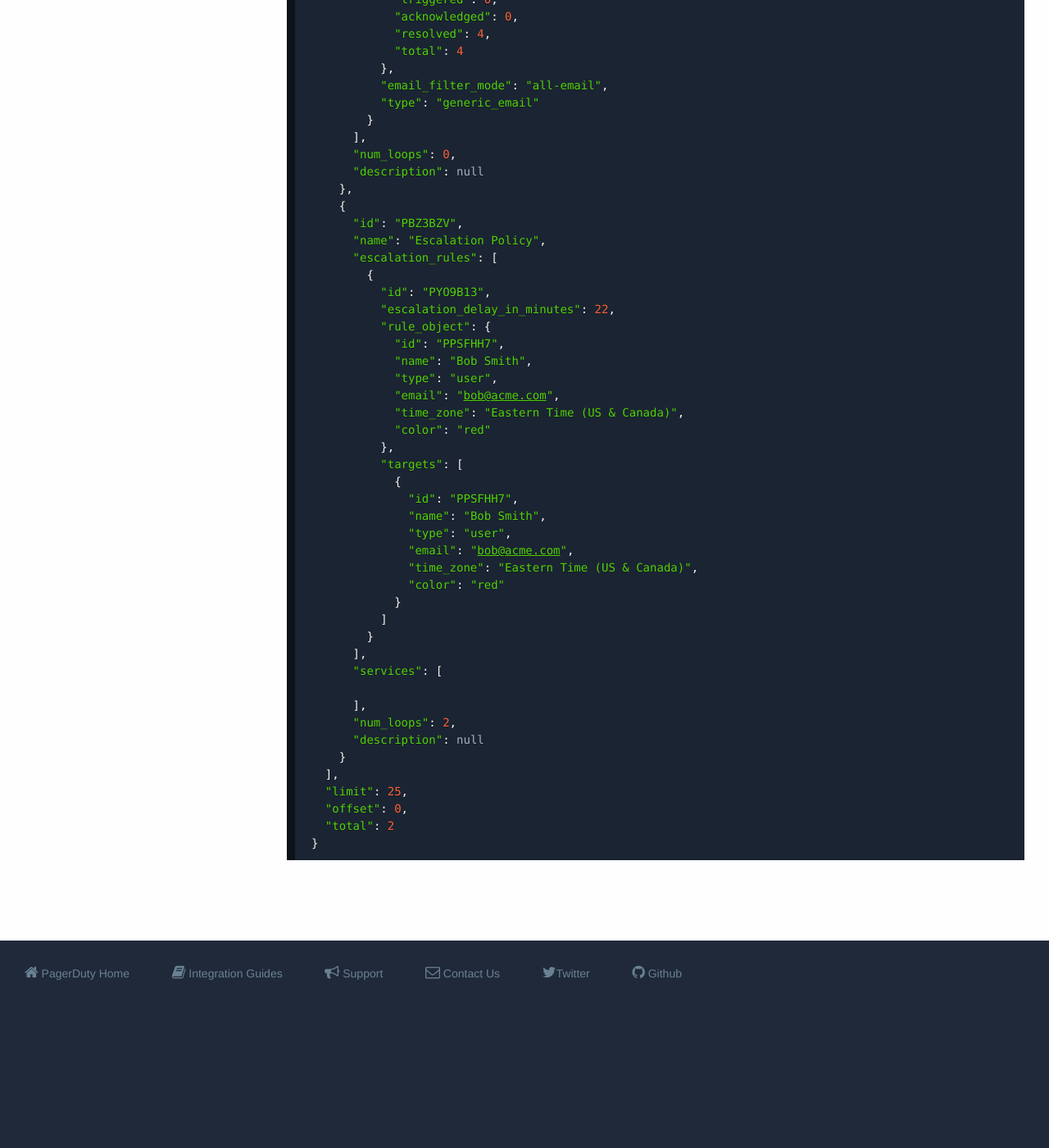
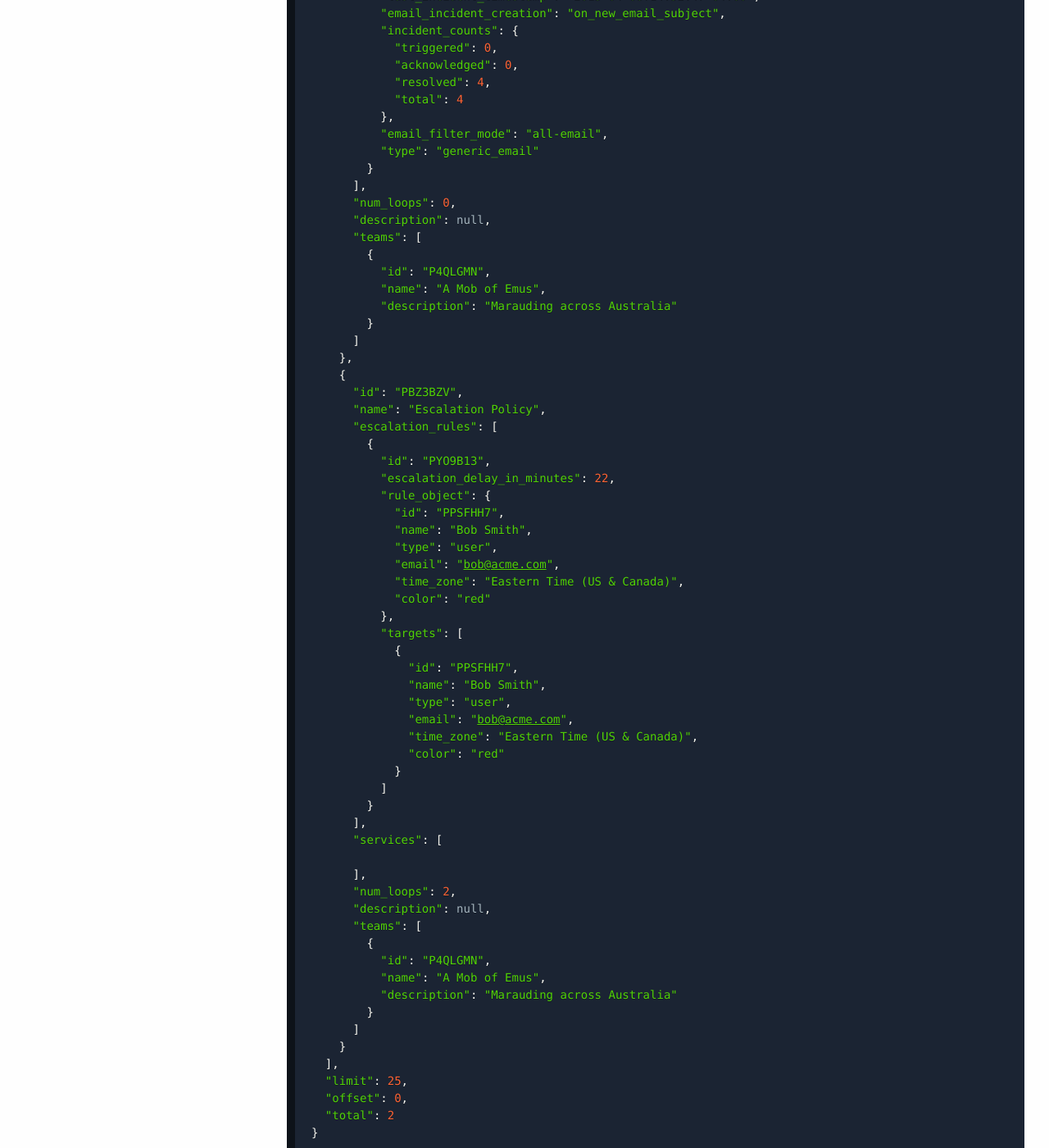
Before and after one commit to h4dz/devdocs, a Jekyll site: the page built from source/documentation/rest/escalation_policies/list.html, in a window 1280 px wide and 1400 px high, scrolled down 3183 px. Shown: the whole window at 82% size. Built offline with Jekyll 4.4.1, drawn with Linux system fonts in a browser that asks for light colours; some web fonts are replaced; before the commit the page ends 4411 px from its top, so only the background shows below that; some of the changed text lies outside the part shown.

Commit message:
Added include[]=teams and examples to escalation_policies#list
[IN-169]

```diff
--- a/source/documentation/rest/escalation_policies/list.html
+++ b/source/documentation/rest/escalation_policies/list.html
@@ -87,6 +87,20 @@ GET https://<span class="base_url contenteditable persist" contenteditable="true
           </td>
           <td>
             A comma-separated list of team IDs, specifying teams whose maintenance windows will be returned.
+          </td>
+        </tr>
+        <tr>
+          <td>
+            include
+          </td>
+          <td>
+            <a href="/documentation/rest/types#array">Array</a>
+          </td>
+          <td>
+            No
+          </td>
+          <td>
+            Include extra information in the response. Possible values are <code>teams</code> (for inline <a href="/documentation/rest/teams">Teams</a>).
           </td>
         </tr>
       </tbody>
@@ -367,6 +381,7 @@ GET https://<span class="base_url contenteditable persist" contenteditable="true
   <pre>
 <code class="prettyprint language-bash curl">curl -H "Content-type: application/json" -H "Authorization: Token token=<span class="base_auth_token contenteditable persist" contenteditable="true">E7px6VVr3PVHZPJq51oa</span>" -X GET -G \
     --data-urlencode "teams=<span class='curl_params-until contenteditable' contenteditable='true'>P4QLGMN,P6XL8LK</span>" \
+    --data-urlencode "include[]=<span class='curl_params-until contenteditable' contenteditable='true'>teams</span>" \
     "https://<span class="base_url contenteditable persist" contenteditable="true">acme</span>.pagerduty.com/api/v1/escalation_policies"</code>
 </pre>
   <p class="content-type-warning clearfix">
@@ -453,7 +468,14 @@ GET https://<span class="base_url contenteditable persist" contenteditable="true
         }
       ],
       "num_loops": 0,
-      "description": null
+      "description": null,
+      "teams": [
+        {
+          "id": "P4QLGMN",
+          "name": "A Mob of Emus",
+          "description": "Marauding across Australia"
+        }
+      ]
     },
     {
       "id": "PBZ3BZV",
@@ -486,7 +508,14 @@ GET https://<span class="base_url contenteditable persist" contenteditable="true
 
       ],
       "num_loops": 2,
-      "description": null
+      "description": null,
+      "teams": [
+        {
+          "id": "P4QLGMN",
+          "name": "A Mob of Emus",
+          "description": "Marauding across Australia"
+        }
+      ]
     }
   ],
   "limit": 25,
```
